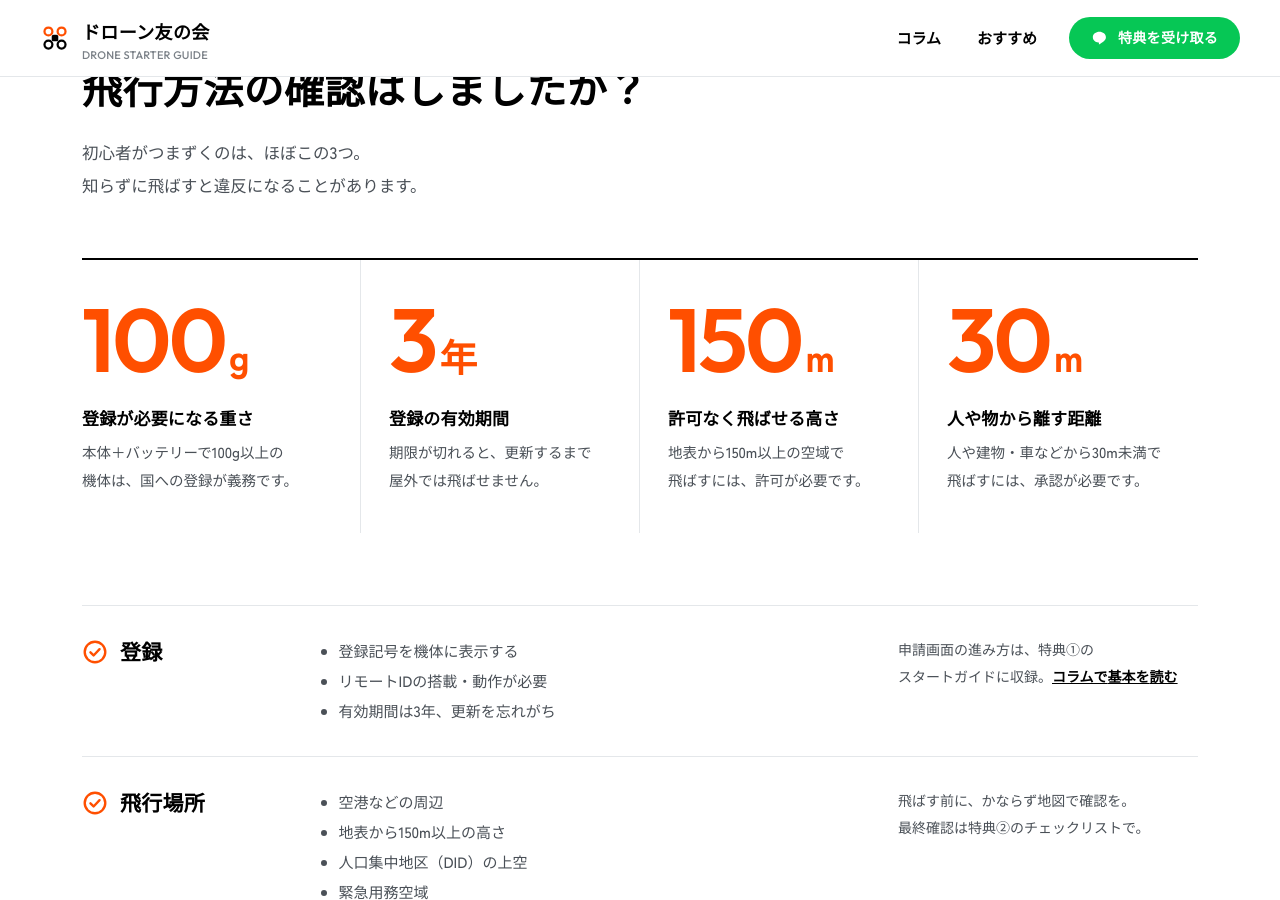
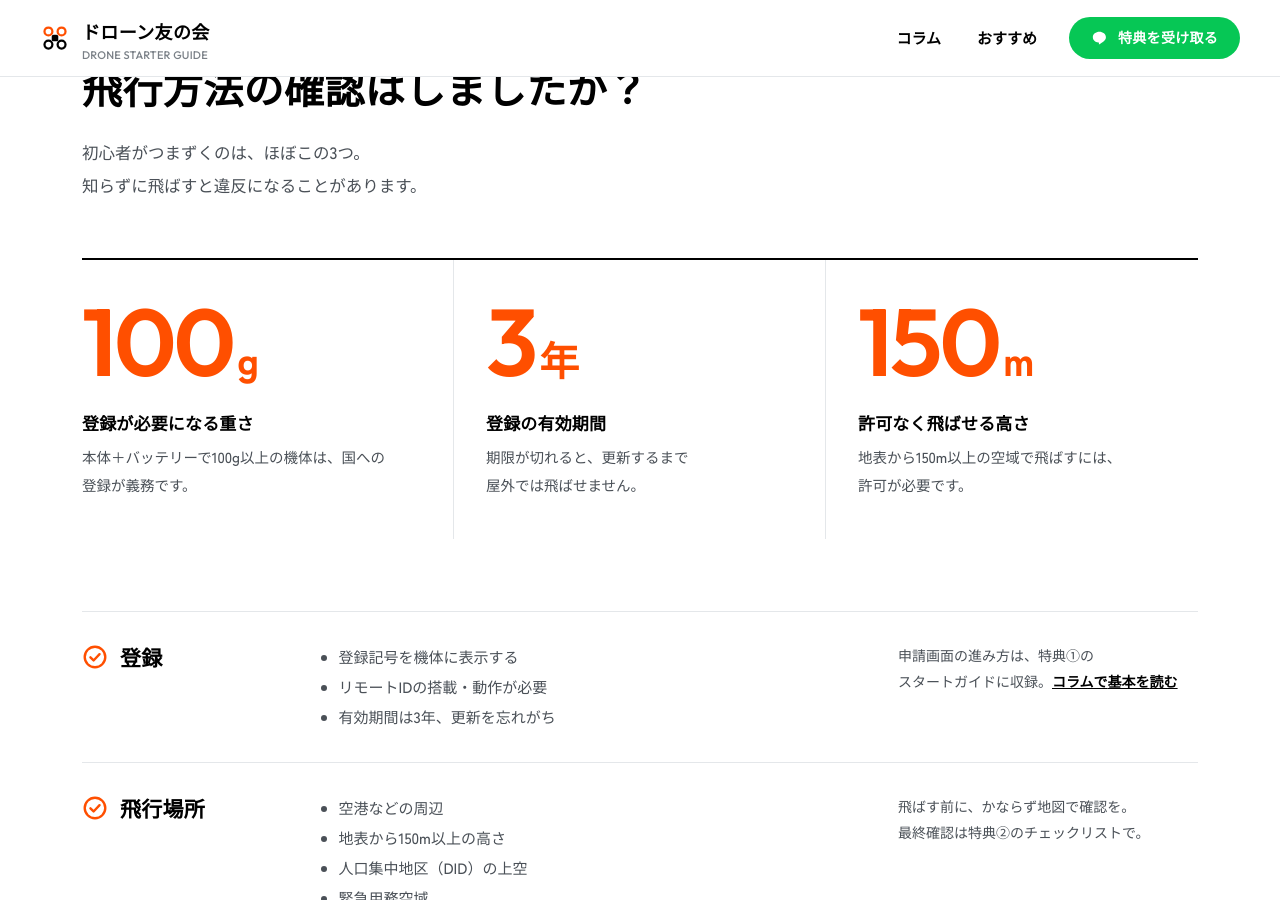
Before and after one commit to KoheiMizoguchi/drone-tomonokai, a Jekyll site: the page built from index.html, in a window 1280 px wide and 900 px high, scrolled down 943 px. Built offline with Jekyll 4.4.1, drawn with Linux system fonts in a browser that asks for light colours; some of the changed text lies outside the part shown.

Commit message:
「数字でみるルール」を3項目に整理、楽天ROOM誘導の見出しを変更
- 「30m 人や物から離す距離」を削除（飛行方法の項目に記載あり）、3列／スマホは縦並びに
- ROOM誘導ボックスの見出しを「カテゴリごとの必須・便利アイテムなどを紹介中」に

Co-Authored-By: Claude Opus 5.5 <noreply@anthropic.com>

```diff
--- a/_includes/room-banner.html
+++ b/_includes/room-banner.html
@@ -3,7 +3,7 @@
 <aside class="room-banner">
   <span class="pr-label">PR</span>
   <div class="room-banner-txt">
-    <p class="room-banner-h">楽天ROOMで、<wbr>実際に<wbr>使っている<wbr>道具を<wbr>紹介中</p>
+    <p class="room-banner-h">楽天ROOMで、<wbr>カテゴリごとの<wbr>必須・便利<wbr>アイテムなどを<wbr>紹介中</p>
     <p class="room-banner-sub">機体・バッテリー・練習用品など、<wbr>初心者に<wbr>役立つ<wbr>アイテムを<wbr>まとめています。</p>
   </div>
   <a class="room-btn" href="{{ site.rakuten_room_url }}" target="_blank" rel="sponsored noopener" data-room="profile">楽天ROOMを<wbr>見る</a>
--- a/index.html
+++ b/index.html
@@ -54,20 +54,20 @@ layout: null
 }
 
 /* ---- learn：数字でみるルール（このページの見せ場） ---- */
-.numbers{display:grid;grid-template-columns:repeat(4,1fr);border-top:2px solid #000}
-.num{padding:34px 28px 40px 0;border-right:1px solid var(--rule)}
-.num+.num{padding-left:28px}
+.numbers{display:grid;grid-template-columns:repeat(3,1fr);border-top:2px solid #000}
+.num{padding:34px 32px 40px 0;border-right:1px solid var(--rule)}
+.num+.num{padding-left:32px}
 .num:last-child{border-right:none}
-.num b{display:block;font-family:var(--f-en);font-weight:600;font-size:clamp(56px,7vw,92px);line-height:1;letter-spacing:-.03em;color:var(--signal)}
+.num b{display:block;font-family:var(--f-en);font-weight:600;font-size:clamp(56px,7.4vw,100px);line-height:1;letter-spacing:-.03em;color:var(--signal)}
 .num b span{font-size:.42em;letter-spacing:0;margin-left:4px;font-family:var(--f-head);font-weight:900}
 .num h3{font-size:17px;margin:22px 0 8px}
 .num p{font-size:14.5px;color:var(--ink-2);line-height:1.9}
-@media (max-width:900px){
-  .numbers{grid-template-columns:1fr 1fr}
-  .num{padding:28px 18px 32px 0}
-  .num:nth-child(2n){border-right:none;padding-left:18px}
-  .num:nth-child(3){padding-left:0}
-  .num:nth-child(n+3){border-top:1px solid var(--rule)}
+@media (max-width:760px){
+  .numbers{grid-template-columns:1fr}
+  .num,.num+.num{display:grid;grid-template-columns:140px 1fr;column-gap:18px;align-items:start;padding:26px 0;border-right:none}
+  .num+.num{border-top:1px solid var(--rule)}
+  .num b{grid-row:1 / span 2;font-size:52px}
+  .num h3{margin:4px 0 6px}
 }
 .checks{margin-top:72px;display:grid;gap:0;border-top:1px solid var(--rule)}
 .check{display:grid;grid-template-columns:200px 1fr minmax(0,300px);gap:24px 40px;padding:30px 0;border-bottom:1px solid var(--rule);align-items:start}
@@ -216,11 +216,6 @@ layout: null
           <b>150<span>m</span></b>
           <h3>許可なく飛ばせる高さ</h3>
           <p>地表から<wbr>150m以上の<wbr>空域で<wbr>飛ばすには、<wbr>許可が<wbr>必要です。</p>
-        </div>
-        <div class="num">
-          <b>30<span>m</span></b>
-          <h3>人や物から離す距離</h3>
-          <p>人や<wbr>建物・車などから<wbr>30m未満で<wbr>飛ばすには、<wbr>承認が<wbr>必要です。</p>
         </div>
       </div>
 
```
